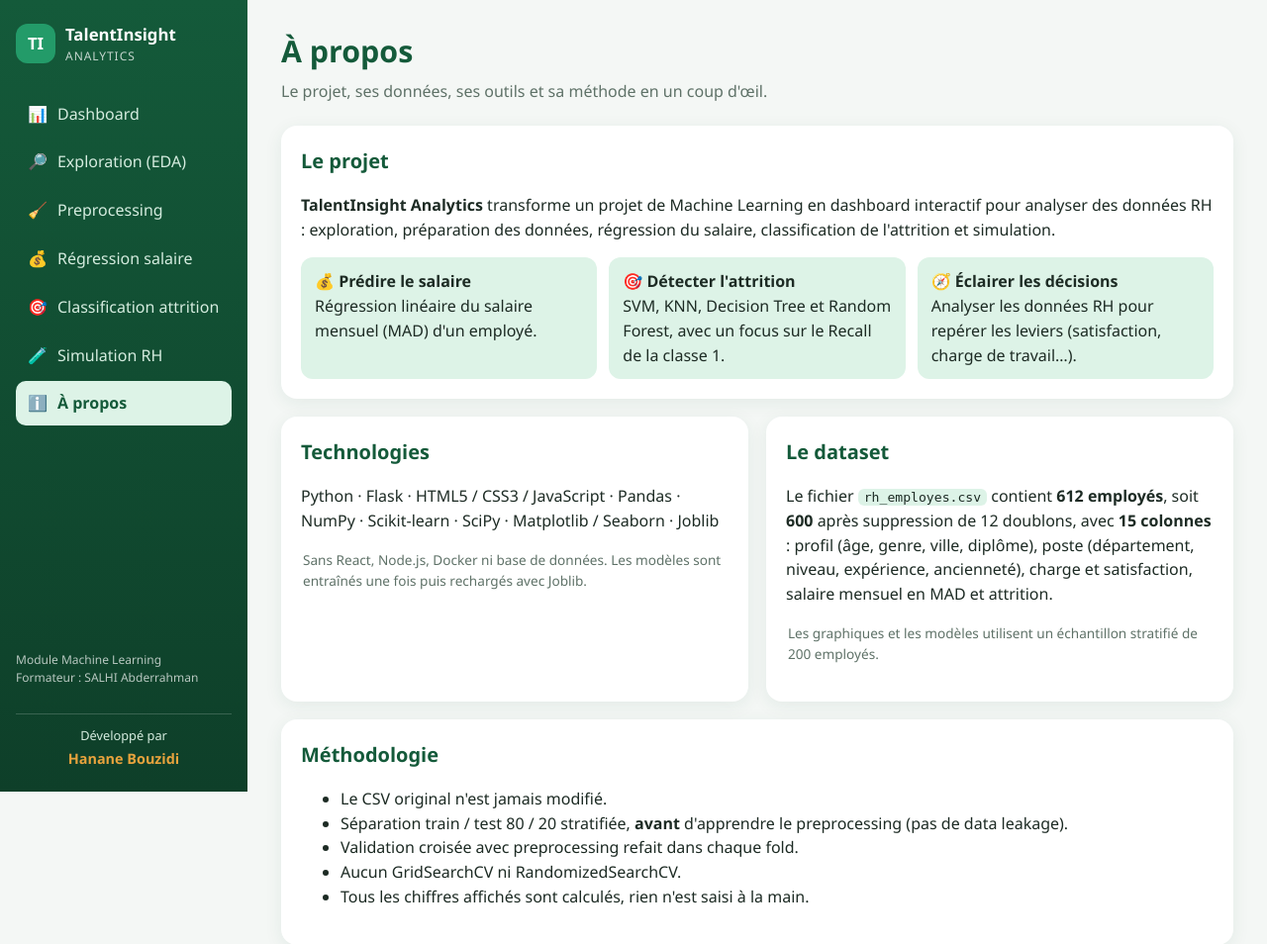
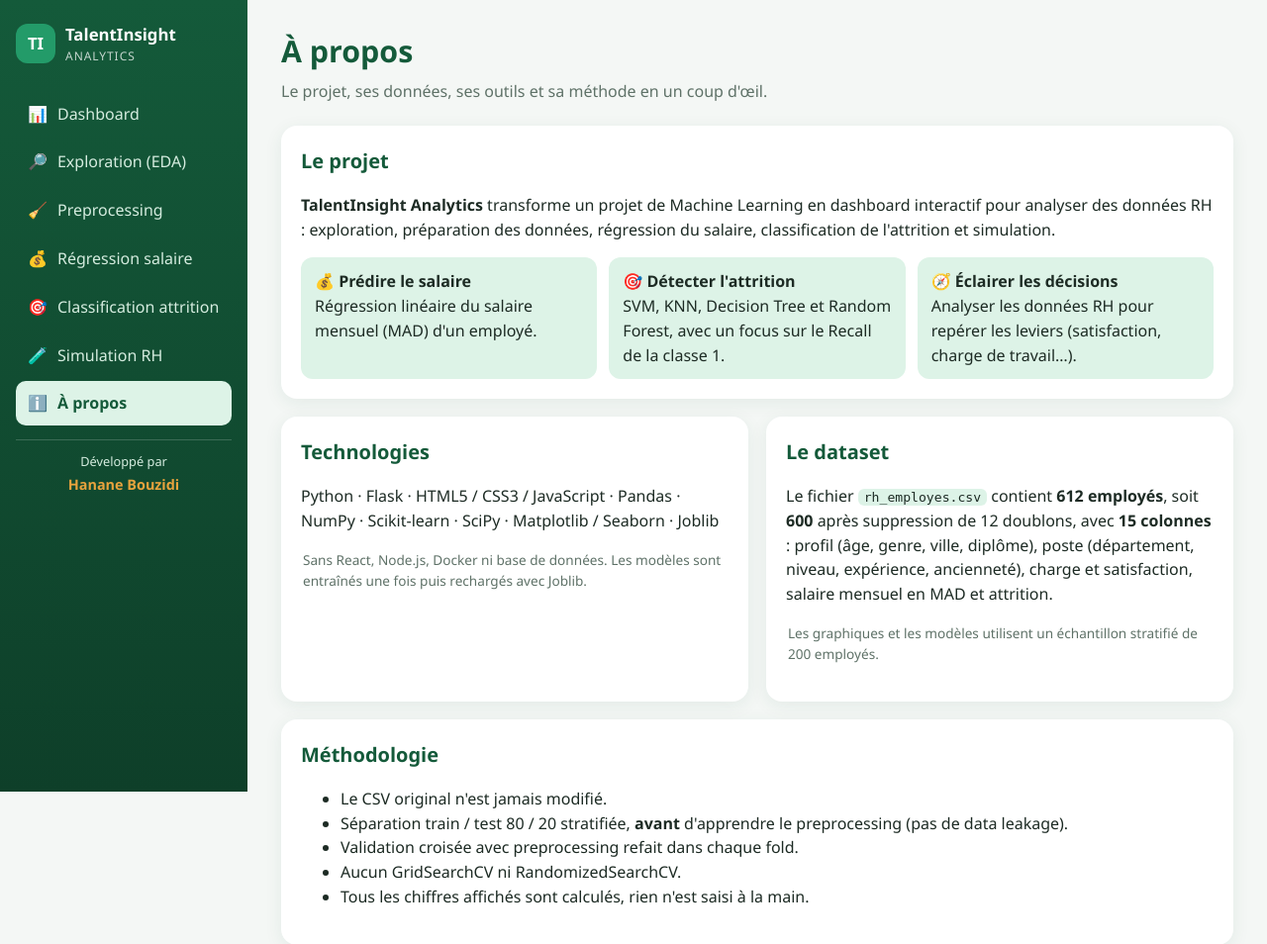
Before and after one commit to HananeBouzidi06/TalentinSight_Projet_ML, a Flask app: page /apropos in a window 1280 px wide. Shown: the top 954 px of the page at 99% size. Run offline with Flask 3, Linux system fonts and the light colour scheme.

Commit message:
Update base.html

```diff
--- a/templates/base.html
+++ b/templates/base.html
@@ -45,7 +45,6 @@
     <a href="{{ url_for(ep) }}" class="{{ 'active' if active == ep }}"><span>{{ ico }}</span>{{ label }}</a>
     {% endfor %}
   </nav>
-  <p class="side-foot">Module Machine Learning<br>Formateur : SALHI Abderrahman</p>
   <div class="side-credit">Développé par<b>Hanane Bouzidi</b></div>
 </aside>
 <main class="content">
```
